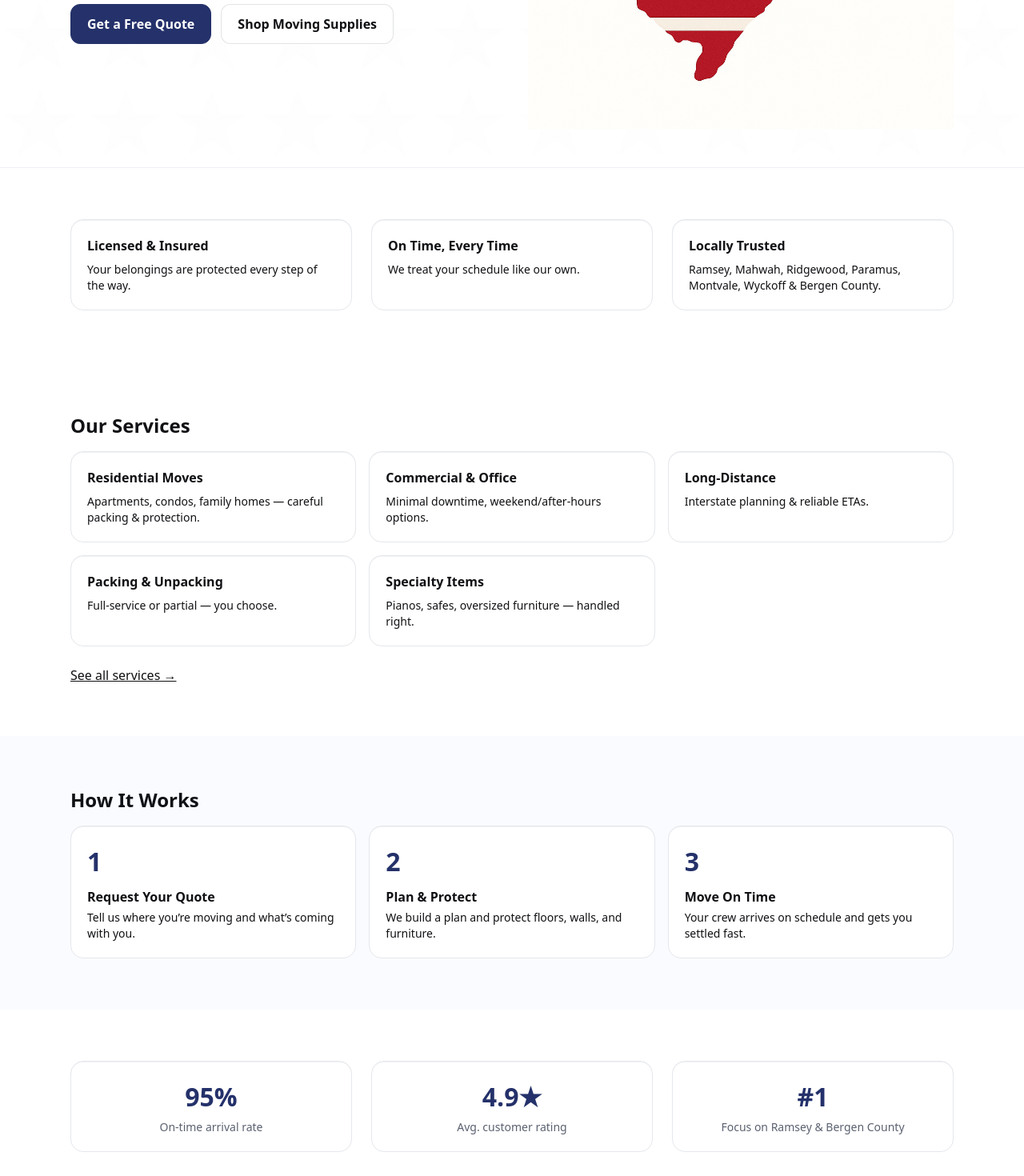
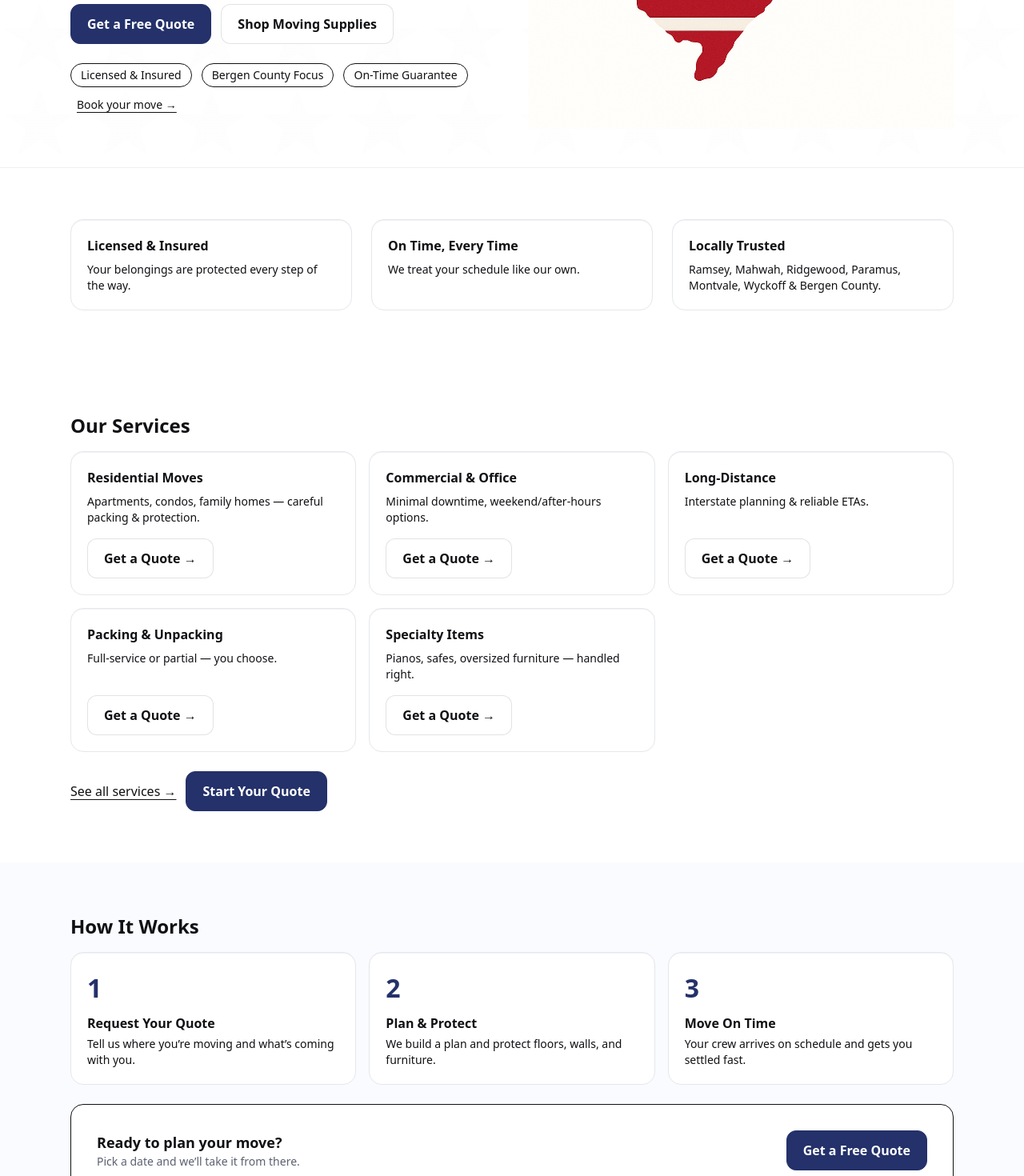
Before and after one commit to kmheaf/nj-moving-storage, a Next.js app: page / in a window 1280 px wide. Shown: the part 500-1970 px from the top of the page at 80% size. Built offline with nearby package versions, Linux system fonts and the light colour scheme.

Commit message:
Update page.tsx

```diff
--- a/src/app/page.tsx
+++ b/src/app/page.tsx
@@ -1,21 +1,44 @@
 export const dynamic = "force-dynamic"
 import Image from "next/image"
+import Link from "next/link"
 
-function ServiceCard({title,desc}:{title:string,desc:string}){
-  return <div className="card">
+function Card({ title, desc }: { title: string; desc: string }) {
+  return (
+    <div className="card">
       <div className="font-semibold">{title}</div>
       <p className="mt-2 text-sm">{desc}</p>
     </div>
+  )
 }
 
-export default function Page(){
+function ServiceCard({
+  title,
+  desc,
+  href,
+}: {
+  title: string
+  desc: string
+  href: string
+}) {
+  return (
+    <div className="card flex flex-col">
+      <div className="font-semibold">{title}</div>
+      <p className="mt-2 text-sm flex-1">{desc}</p>
+      <Link href={href} className="btn btn-outline mt-4 self-start" aria-label={`${title} – Get a quote`}>
+        Get a Quote →
+      </Link>
+    </div>
+  )
+}
+
+export default function Page() {
   return (
     <>
-      {/* HERO: split layout, logo right */}
+      {/* HERO: split layout, logo on right */}
       <section className="hero">
         <div className="mx-auto max-w-6xl px-6 pt-12 md:pt-16 pb-12">
           <div className="flex flex-col md:flex-row items-center md:items-start gap-10">
-            {/* Text block (left) */}
+            {/* Text block */}
             <div className="basis-1/2">
               <h1 className="text-4xl md:text-6xl font-extrabold tracking-tight text-balance">
                 Jersey Strong Moves — Local Experts in Ramsey &amp; Bergen County
@@ -24,12 +47,20 @@ export default function Page(){
                 Trusted movers who pack with care, move with speed, and deliver peace of mind — right here in Northern New Jersey.
               </p>
               <div className="mt-8 flex gap-3">
-                <a className="btn btn-primary" href="/quote">Get a Free Quote</a>
-                <a className="btn btn-outline" href="/shop">Shop Moving Supplies</a>
+                <Link className="btn btn-primary" href="/quote" aria-label="Get a free moving quote">Get a Free Quote</Link>
+                <Link className="btn btn-outline" href="/shop" aria-label="Shop moving supplies">Shop Moving Supplies</Link>
+              </div>
+
+              {/* Inline trust ribbon + CTA */}
+              <div className="mt-6 flex flex-wrap items-center gap-3 text-sm">
+                <span className="inline-flex items-center rounded-full border px-3 py-1">Licensed &amp; Insured</span>
+                <span className="inline-flex items-center rounded-full border px-3 py-1">Bergen County Focus</span>
+                <span className="inline-flex items-center rounded-full border px-3 py-1">On-Time Guarantee</span>
+                <Link href="/quote" className="underline underline-offset-4 ml-2">Book your move →</Link>
               </div>
             </div>
 
-            {/* Logo (right) — match width to text block */}
+            {/* Logo block */}
             <div className="basis-1/2 flex justify-center md:justify-end">
               <div className="w-full max-w-[560px]">
                 <Image
@@ -46,27 +77,32 @@ export default function Page(){
         </div>
       </section>
 
-      {/* TRUST */}
+      {/* TRUST CARDS */}
       <section className="section">
         <div className="mx-auto max-w-6xl px-6 grid gap-6 md:grid-cols-3">
-          <ServiceCard title="Licensed & Insured" desc="Your belongings are protected every step of the way." />
-          <ServiceCard title="On Time, Every Time" desc="We treat your schedule like our own." />
-          <ServiceCard title="Locally Trusted" desc="Ramsey, Mahwah, Ridgewood, Paramus, Montvale, Wyckoff & Bergen County." />
+          <Card title="Licensed & Insured" desc="Your belongings are protected every step of the way." />
+          <Card title="On Time, Every Time" desc="We treat your schedule like our own." />
+          <Card title="Locally Trusted" desc="Ramsey, Mahwah, Ridgewood, Paramus, Montvale, Wyckoff & Bergen County." />
         </div>
       </section>
 
-      {/* SERVICES */}
+      {/* SERVICES with per-card CTA */}
       <section className="section">
         <div className="mx-auto max-w-6xl px-6">
           <h2 className="text-2xl font-bold">Our Services</h2>
           <div className="mt-4 grid gap-4 md:grid-cols-2 lg:grid-cols-3">
-            <ServiceCard title="Residential Moves" desc="Apartments, condos, family homes — careful packing & protection." />
-            <ServiceCard title="Commercial & Office" desc="Minimal downtime, weekend/after-hours options." />
-            <ServiceCard title="Long-Distance" desc="Interstate planning & reliable ETAs." />
-            <ServiceCard title="Packing & Unpacking" desc="Full-service or partial — you choose." />
-            <ServiceCard title="Specialty Items" desc="Pianos, safes, oversized furniture — handled right." />
+            <ServiceCard title="Residential Moves" desc="Apartments, condos, family homes — careful packing & protection." href="/quote?service=residential" />
+            <ServiceCard title="Commercial & Office" desc="Minimal downtime, weekend/after-hours options." href="/quote?service=commercial" />
+            <ServiceCard title="Long-Distance" desc="Interstate planning & reliable ETAs." href="/quote?service=long-distance" />
+            <ServiceCard title="Packing & Unpacking" desc="Full-service or partial — you choose." href="/quote?service=packing" />
+            <ServiceCard title="Specialty Items" desc="Pianos, safes, oversized furniture — handled right." href="/quote?service=specialty" />
           </div>
-          <a className="inline-block mt-6 underline" href="/services">See all services →</a>
+
+          {/* Section CTA */}
+          <div className="mt-6 flex flex-wrap items-center gap-3">
+            <Link href="/services" className="underline underline-offset-4">See all services →</Link>
+            <Link href="/quote" className="btn btn-primary" aria-label="Start your quote from services section">Start Your Quote</Link>
+          </div>
         </div>
       </section>
 
@@ -74,7 +110,8 @@ export default function Page(){
       <section className="section bg-[#fafbff]">
         <div className="mx-auto max-w-6xl px-6">
           <h2 className="text-2xl font-bold">How It Works</h2>
-          <div className="grid gap-4 md:grid-cols-3 mt-4">
+        </div>
+        <div className="mx-auto max-w-6xl px-6 grid gap-4 md:grid-cols-3 mt-4">
           <div className="card">
             <div className="kpi">1</div>
             <div className="mt-2 font-semibold">Request Your Quote</div>
@@ -82,7 +119,7 @@ export default function Page(){
           </div>
           <div className="card">
             <div className="kpi">2</div>
-              <div className="mt-2 font-semibold">Plan & Protect</div>
+            <div className="mt-2 font-semibold">Plan &amp; Protect</div>
             <p className="text-sm mt-1">We build a plan and protect floors, walls, and furniture.</p>
           </div>
           <div className="card">
@@ -91,15 +128,34 @@ export default function Page(){
             <p className="text-sm mt-1">Your crew arrives on schedule and gets you settled fast.</p>
           </div>
         </div>
+
+        {/* Process CTA banner */}
+        <div className="mx-auto max-w-6xl px-6 mt-6">
+          <div className="rounded-2xl border p-6 md:p-8 flex flex-col md:flex-row items-start md:items-center gap-4 justify-between bg-white">
+            <div>
+              <div className="text-lg font-semibold">Ready to plan your move?</div>
+              <p className="text-sm text-[var(--muted)]">Pick a date and we’ll take it from there.</p>
+            </div>
+            <Link href="/quote" className="btn btn-primary">Get a Free Quote</Link>
+          </div>
         </div>
       </section>
 
       {/* STATS */}
       <section className="section">
         <div className="mx-auto max-w-6xl px-6 grid gap-6 md:grid-cols-3">
-          <div className="card text-center"><div className="kpi">95%</div><div className="mt-1 text-sm text-[var(--muted)]">On-time arrival rate</div></div>
-          <div className="card text-center"><div className="kpi">4.9★</div><div className="mt-1 text-sm text-[var(--muted)]">Avg. customer rating</div></div>
-          <div className="card text-center"><div className="kpi">#1</div><div className="mt-1 text-sm text-[var(--muted)]">Focus on Ramsey & Bergen County</div></div>
+          <div className="card text-center">
+            <div className="kpi">95%</div>
+            <div className="mt-1 text-sm text-[var(--muted)]">On-time arrival rate</div>
+          </div>
+          <div className="card text-center">
+            <div className="kpi">4.9★</div>
+            <div className="mt-1 text-sm text-[var(--muted)]">Avg. customer rating</div>
+          </div>
+          <div className="card text-center">
+            <div className="kpi">#1</div>
+            <div className="mt-1 text-sm text-[var(--muted)]">Focus on Ramsey & Bergen County</div>
+          </div>
         </div>
       </section>
 
@@ -112,10 +168,15 @@ export default function Page(){
             <blockquote className="card text-sm">“Transparent pricing, no surprises. Will use again for our office move.” — L.R., Paramus</blockquote>
             <blockquote className="card text-sm">“Protected our floors and wrapped everything. Five stars.” — J.S., Mahwah</blockquote>
           </div>
+
+          {/* Testimonials CTA */}
+          <div className="mt-6">
+            <Link className="btn btn-primary" href="/quote" aria-label="Get a quote after testimonials">Get Your Free Quote</Link>
+          </div>
         </div>
       </section>
 
-      {/* FAQ — removed storage question per request */}
+      {/* FAQ */}
       <section className="section">
         <div className="mx-auto max-w-6xl px-6">
           <h2 className="text-2xl font-bold">FAQs</h2>
@@ -132,18 +193,28 @@ export default function Page(){
               <summary>How early should I book?</summary>
               <p className="mt-2 text-sm">2–4 weeks is ideal, especially for weekends and month-end dates in Bergen County.</p>
             </details>
+
+            {/* FAQ CTA */}
+            <div className="mt-6">
+              <Link href="/quote" className="btn btn-outline" aria-label="Start your quote from FAQs">Start Your Quote</Link>
+            </div>
           </div>
         </div>
       </section>
 
-      {/* FINAL CTA */}
+      {/* FINAL CTA BANNER */}
       <section className="section bg-[#0f172a] text-white">
         <div className="mx-auto max-w-6xl px-6">
           <h2 className="text-2xl md:text-3xl font-bold">Ready to move the Jersey way?</h2>
           <p className="mt-2 text-sm md:text-base opacity-90">Get a fast, transparent quote from a local Ramsey team you can trust.</p>
-          <a className="btn btn-primary mt-6" href="/quote">Get a Free Quote</a>
+          <Link className="btn btn-primary mt-6" href="/quote">Get a Free Quote</Link>
         </div>
       </section>
+
+      {/* Sticky mobile CTA (visible on small screens) */}
+      <div className="fixed bottom-4 inset-x-4 md:hidden z-40">
+        <Link href="/quote" className="btn btn-primary w-full shadow-lg" aria-label="Get a quote (sticky mobile)">Get a Free Quote</Link>
+      </div>
     </>
   )
 }
```
Lines whose indentation alone changed are shown as unchanged.
